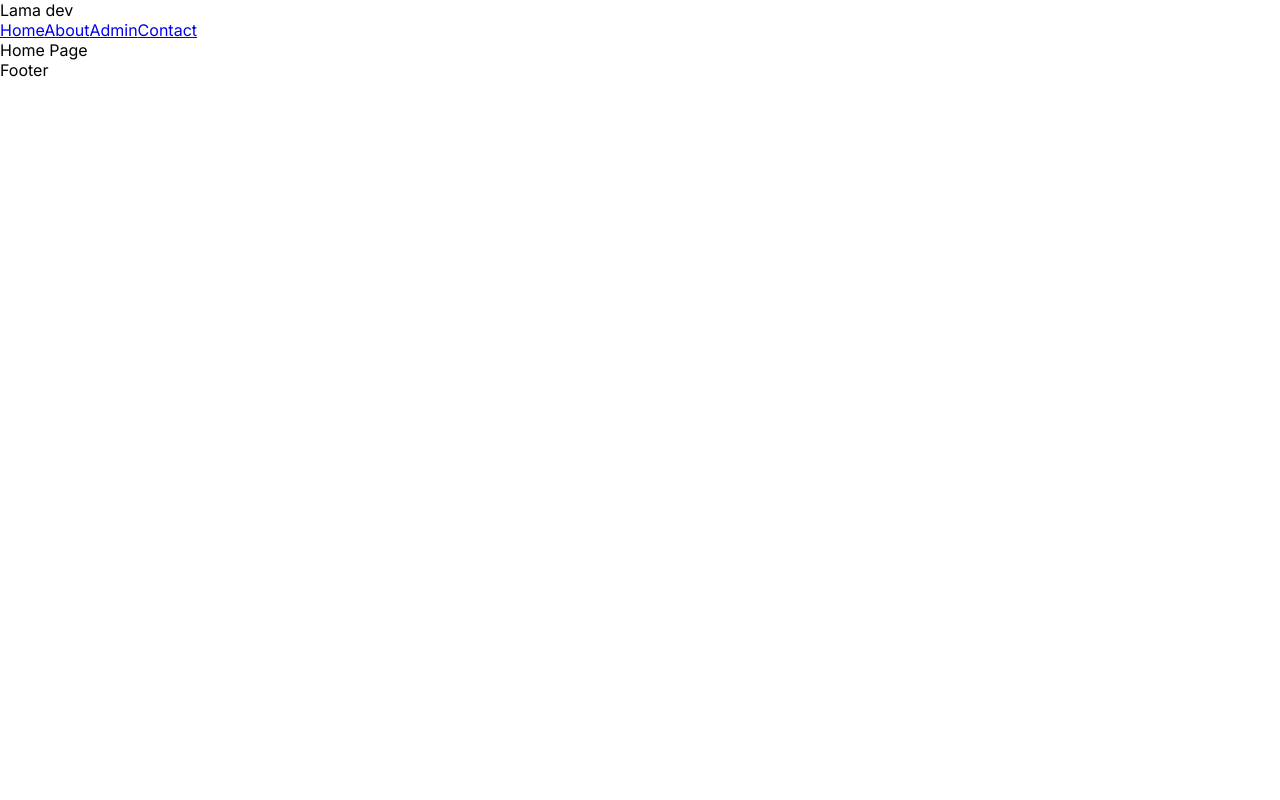
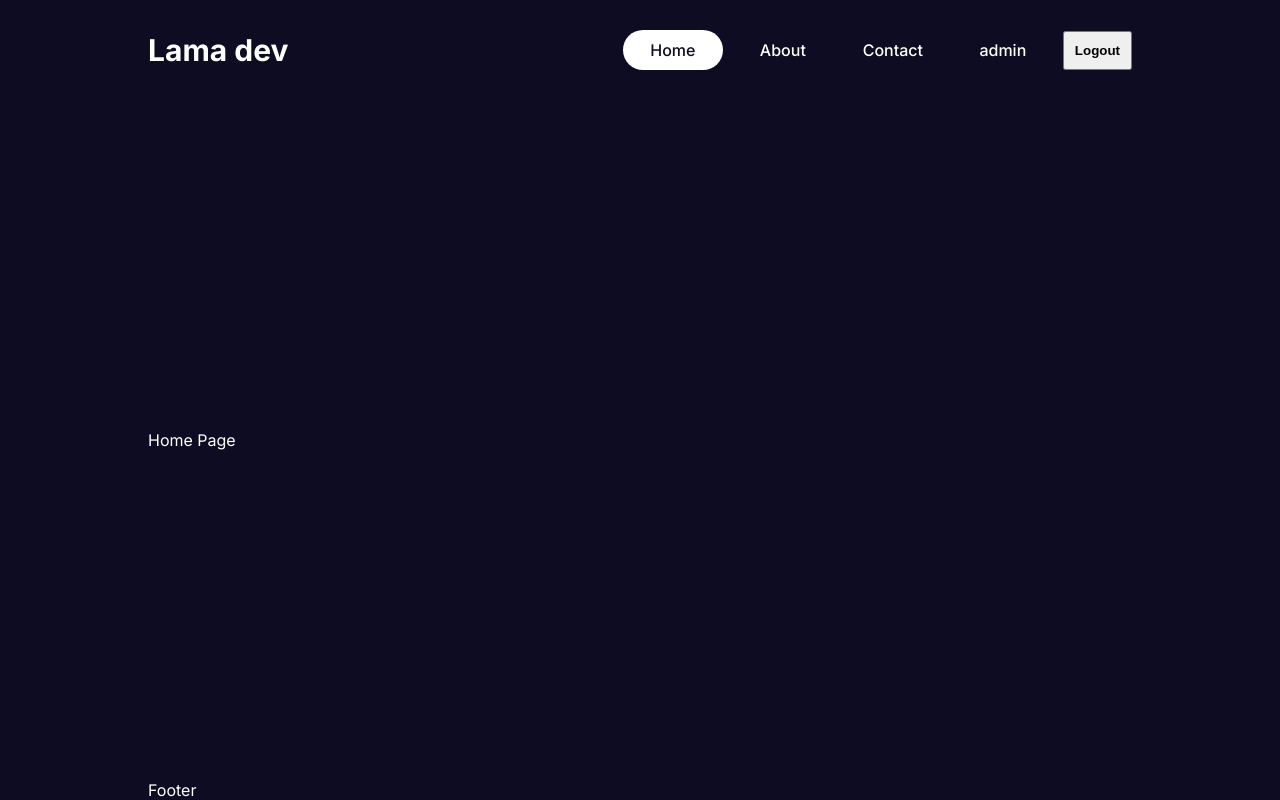
Before and after one commit to Mostafa-Aljazar/lamaDev---Blog-App, a Next.js app: page / in a window 1280 px wide. Built offline with nearby package versions, Linux system fonts and the light colour scheme.

Commit message:
create Responsive Navbar Design and Container Layout

```diff
--- a/src/app/globals.css
+++ b/src/app/globals.css
@@ -1,21 +1,79 @@
-* {
-  box-sizing: border-box;
-  padding: 0;
-  margin: 0;
+:root {
+  --bg: #0d0c22;
+  --bgSoft: #2d2b42;
+  --text: white;
+  --textSoft: #e5e5e5;
+  --btn: #3673fd;
 }
 
-html,
-body {
-  max-width: 100vw;
-  overflow-x: hidden;
+* {
+  margin: 0;
+  padding: 0;
+  box-sizing: border-box;
 }
 
 body {
-  color: rgb(var(--foreground-rgb));
-  background: linear-gradient(
-      to bottom,
-      transparent,
-      rgb(var(--background-end-rgb))
-    )
-    rgb(var(--background-start-rgb));
+  background-color: var(--bg);
+  color: var(--text);
+
 }
+
+a {
+  text-decoration: none;
+  color: inherit;
+}
+
+.container {
+  width: 1536px;
+  margin: auto;
+  padding-left: 50px;
+  padding-right: 50px;
+  min-height: 100vh;
+  display: flex;
+  flex-direction: column;
+  justify-content: space-between;
+}
+
+@media (max-width: 1536px) {
+  .container {
+    width: 1366px;
+  }
+}
+
+@media (max-width: 1366px) {
+  .container {
+    width: 1280px;
+  }
+}
+
+@media (max-width: 1280px) {
+  .container {
+    width: 1024px;
+    padding-left: 20px;
+    padding-right: 20px;
+  }
+}
+
+@media (max-width: 1024px) {
+  .container {
+    width: 768px;
+  }
+}
+
+@media (max-width: 768px) {
+  .container {
+    width: 640px;
+  }
+}
+
+@media (max-width: 640px) {
+  .container {
+    width: 475px;
+  }
+}
+
+@media (max-width: 475px) {
+  .container {
+    width: 380px;
+  }
+}
--- a/src/app/layout.js
+++ b/src/app/layout.js
@@ -14,9 +14,11 @@ export default function RootLayout({ children }) {
   return (
     <html lang="en">
       <body className={inter.className}>
-        <Navbar />
-        {children}
-        <Footer />
+        <div className="container">
+          <Navbar />
+          {children}
+          <Footer />
+        </div>
       </body>
     </html>
   );
--- a/src/app/page.js
+++ b/src/app/page.js
@@ -1,4 +1,7 @@
 export default function Home() {
   // throw new Error("error example");
-  return <div>Home Page</div>;
+  return <div >
+  Home Page
+
+  </div>;
 }
--- a/src/components/links/Links.jsx
+++ b/src/components/links/Links.jsx
@@ -1,21 +1,45 @@
-import Link from "next/link";
-import React from "react";
+"use client";
+import React, { useState } from "react";
+import styles from "./links.module.css";
+import NavLink from "./navLink/navLink";
 
-const Links = () => {
 const links = [
   { title: "Home", path: "/" },
   { title: "About", path: "/about" },
-    { title: "Admin", path: "/admin" },
   { title: "Contact", path: "/contact" },
 ];
 
+const Links = () => {
+  const [open, setOpen] = useState(false);
+
+  // TEMPORARY
+  const session = true;
+  const isAdmin = true;
+
   return (
-    <div>
+    <div className={styles.container}>
+      <div className={styles.links}>
         {links.map((link) => (
-        <Link href={link.path} key={link.path}>
-          {link.title}
-        </Link>
+          <NavLink item={link} key={link.path} />
         ))}
+        {session ? (
+          <React.Fragment>
+            {isAdmin && <NavLink item={{ title: "admin", path: "/admin" }} />}
+            <button className={styles.logout}>Logout</button>
+          </React.Fragment>
+        ) : (
+          <NavLink item={{ title: "Login", path: "/login" }} />
+        )}
+      </div>
+      <button className={styles.menuButton} onClick={() => setOpen((pre) => !pre)}>Menu {`${open}`}</button>
+
+      {open && (
+        <div className={styles.mobileLinks}>
+          {links.map((link) => (
+            <NavLink item={link} key={link.path} />
+          ))}
+        </div>
+      )}
     </div>
   );
 };
--- /dev/null
+++ b/src/components/links/links.module.css
@@ -0,0 +1,51 @@
+.container{
+/* display: flex; */
+
+}
+
+
+.links{
+    display: flex;
+    align-items: center;
+    /* justify-content: center; */
+    gap: 10px;
+    /* background-color: aqua; */
+}
+
+.logout{
+    padding: 10px;
+    cursor: pointer;
+    font-weight: bold;
+}
+
+
+
+.menuButton,
+.mobileLinks {
+  display: none;
+}
+
+@media (max-width: 768px) {
+  .links {
+    display: none;
+  }
+
+  .menuButton {
+    display: block;
+    cursor: pointer;
+  }
+
+  .mobileLinks {
+    position: absolute;
+    top: 100px;
+    right: 0;
+    width: 50%;
+    height: calc(100vh - 100px);
+    background-color: var(--bg);
+    display: flex;
+    flex-direction: column;
+    align-items: center;
+    justify-content: center;
+    gap: 10px;
+  }
+}
--- /dev/null
+++ b/src/components/links/navLink/navLink.jsx
@@ -0,0 +1,20 @@
+"use client";
+import { usePathname } from "next/navigation";
+import styles from "./navLink.module.css";
+import Link from "next/link";
+
+const NavLink = ({ item }) => {
+  const pathName = usePathname();
+
+  return (
+    <div
+      className={`${styles.conatainer} ${
+        pathName === item.path && styles.active
+      }`}
+    >
+      <Link href={item.path}>{item.title}</Link>
+    </div>
+  );
+};
+
+export default NavLink;
--- /dev/null
+++ b/src/components/links/navLink/navLink.module.css
@@ -0,0 +1,14 @@
+.conatainer {
+ min-width: 100px;
+  padding: 10px;
+  border-radius: 20px;
+  font-weight: 500;
+  text-align: center;
+  border-radius: 20px;
+}
+
+.active {
+  color: var(--bg);
+  background-color:var(--text);
+
+}
--- a/src/components/navbar/Navbar.jsx
+++ b/src/components/navbar/Navbar.jsx
@@ -1,10 +1,12 @@
 import React from "react";
-import Links from "../links/links";
+import Links from "../links/Links";
+import styles from "./navbar.module.css"
+const Navbar = () => {
 
-const Navbar = () => {
+
   return (
-    <div>
-      <div>Lama dev</div>
+    <div className={styles.container}>
+      <div className={styles.logo}>Lama dev</div>
 
       <div>
       <Links />
--- /dev/null
+++ b/src/components/navbar/navbar.module.css
@@ -0,0 +1,12 @@
+.container {
+  /* background-color: red; */
+  height: 100px;
+  display: flex;
+  align-items: center;
+  justify-content: space-between;
+}
+
+.logo{
+    font-size: 30px;
+    font-weight: bold;
+}
```
Lines whose indentation alone changed are shown as unchanged.
